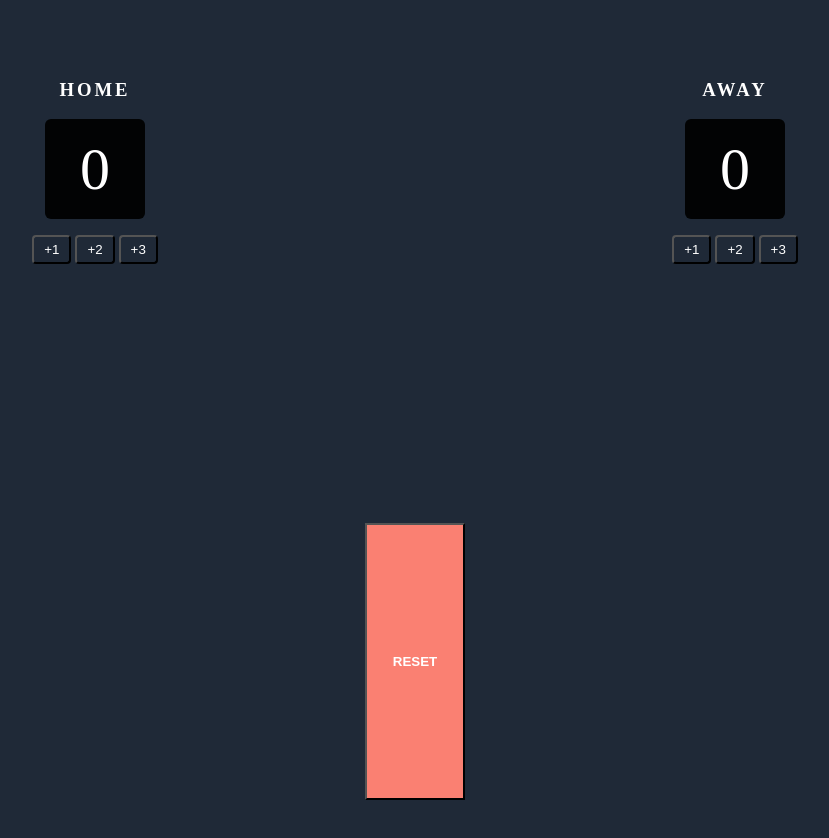
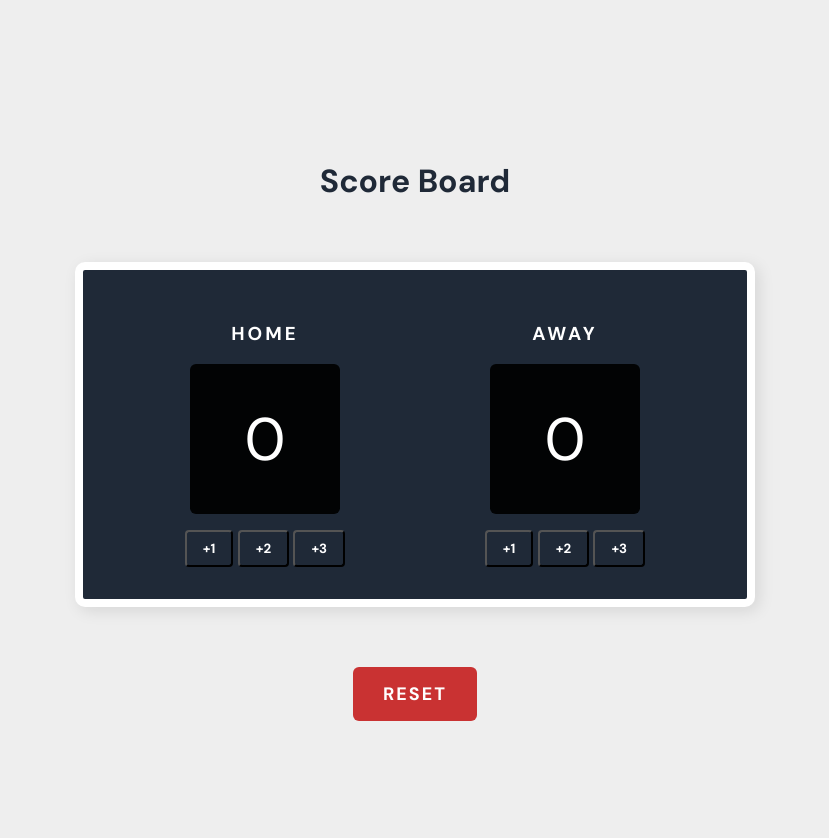
Before and after one commit to Yazeed-git/Solo-Project---Score-Display-Board, a website built with Vite: page index.html in a window 1280 px wide. Shown: the whole page, without its empty margins (225-1054 px from the left). Before the commit the page ends 800 px from the top, so only its background shows below. Built offline with nearby package versions, Linux system fonts and the light colour scheme; a web font is replaced by a local one.

Commit message:
HTML and CSS Files Edited

```diff
--- a/index.css
+++ b/index.css
@@ -1,18 +1,30 @@
 body {
     margin: 0;
-    background-color: #1f2937;
+    background-color: #eee;
     color: #fff;
-    display: grid;
+    font-family: 'DM Sans';
+    padding: 10em;
 }
 
 h3{
     letter-spacing: 3px;
 }
 
+.title{
+    color: #1f2937;
+    text-align: center;
+}
+
 .container {
-    margin-top: 60px;
+    background-color: #1f2937;
+    border: 8px solid #ffffff;
+    margin: 60px auto;
     display: flex;
     justify-content: space-around;
+    max-width: 600px;
+    padding: 2em;
+    border-radius: 10px;
+    box-shadow: 4px 4px 16px rgba(0,0,0,0.1);
 }
 
 .col{
@@ -21,8 +33,8 @@ h3{
 
 .display{
     background-color: #020304;
-    width: 100px;
-    height: 100px;
+    width: 150px;
+    height: 150px;
     display: flex;
     align-items: center;
     justify-content: center;
@@ -34,12 +46,21 @@ h3{
     font-size: 60px;
 }
 
+button{
+    font-family: inherit;
+}
+
+button:hover{
+    cursor: pointer;
+}
+
 .col .btn{
     background-color: transparent;
     border-radius: 4px;
     color: #fff;
-    padding: 5px 10px;
+    padding: 8px 16px;
     outline: none;
+    font-weight: bold;
 }
 
 .col .btn:hover{
@@ -48,11 +69,23 @@ h3{
 }
 
 .reset-btn{
-    background: salmon;
-    width: 100px;
+    background: rgb(201, 50, 50);
     margin: 20px auto 0;
-    padding: 10px 20px;
+    display: block;
+    padding: 15px 30px;
     color: #fff;
     font-weight: bold;
     outline: none;
+    border: none;
+    border-radius: 6px;
+    letter-spacing: 2px;
+    font-size: 18px;
 }
+
+.reset-btn:hover{
+    background-color: rgba(108, 19, 19, 0.9);
+}
+
+.reset-btn:active{
+    background-color: rgba(35, 3, 3, 0.9);
+}
--- a/index.html
+++ b/index.html
@@ -1,8 +1,12 @@
 <html>
     <head>
         <link rel="stylesheet" href="index.css">
+        <link rel="preconnect" href="https://fonts.googleapis.com">
+<link rel="preconnect" href="https://fonts.gstatic.com" crossorigin>
+<link href="https://fonts.googleapis.com/css2?family=DM+Sans:ital,opsz,wght@0,9..40,100..1000;1,9..40,100..1000&family=Happy+Monkey&family=Nunito:ital,wght@0,200..1000;1,200..1000&display=swap" rel="stylesheet">
     </head>
     <body>
+        <h1 class="title">Score Board</h1>
         <div class="container">
             <div class="col">
                 <h3>HOME</h3>
```
